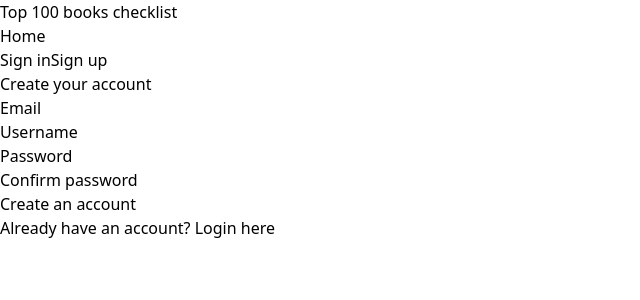
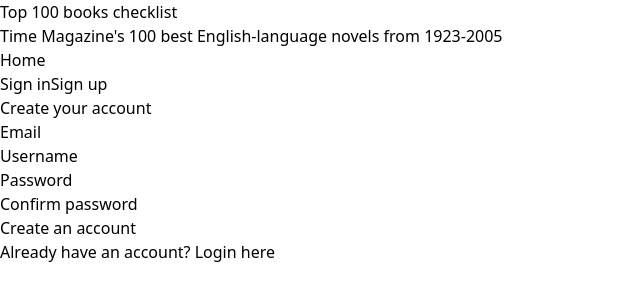
Before and after one commit to deprus/Top100Books, a React (Vite) app in the folder frontend/: page /signup in a window 1280 px wide. Shown: the top 300 px of the page, without its empty margins (0-640 px from the left). Built offline with nearby package versions, Linux system fonts and the light colour scheme.

Commit message:
feat: add h2 descr

```diff
--- a/frontend/index.html
+++ b/frontend/index.html
@@ -2,7 +2,7 @@
 <html lang="en">
   <head>
     <meta charset="UTF-8" />
-    <link rel="icon" type="image/svg+xml" href="/public/book.png" />
+    <link rel="icon" type="image/svg+xml" href="/book.png" />
     <meta name="viewport" content="width=device-width, initial-scale=1.0" />
     <title>Top 100 Books</title>
   </head>
--- a/frontend/src/components/Header.tsx
+++ b/frontend/src/components/Header.tsx
@@ -15,9 +15,14 @@
 
   return (
     <header className="mt-6">
-      <h1 className="flex items-center justify-center font-serif text-2xl lg:text-4xl">
-        Top 100 books checklist
-      </h1>
+      <div className="flex flex-col items-center font-serif ">
+        <h1 className="flex items-center justify-center text-2xl lg:text-4xl">
+          Top 100 books checklist
+        </h1>
+        <h2 className="max-w-xs sm:max-w-full">
+          Time Magazine's 100 best English-language novels from 1923-2005
+        </h2>
+      </div>
       <nav>
         <div className="mx-auto flex max-w-screen-xl items-center justify-between px-2 md:px-10">
           <Link to="/">
```
